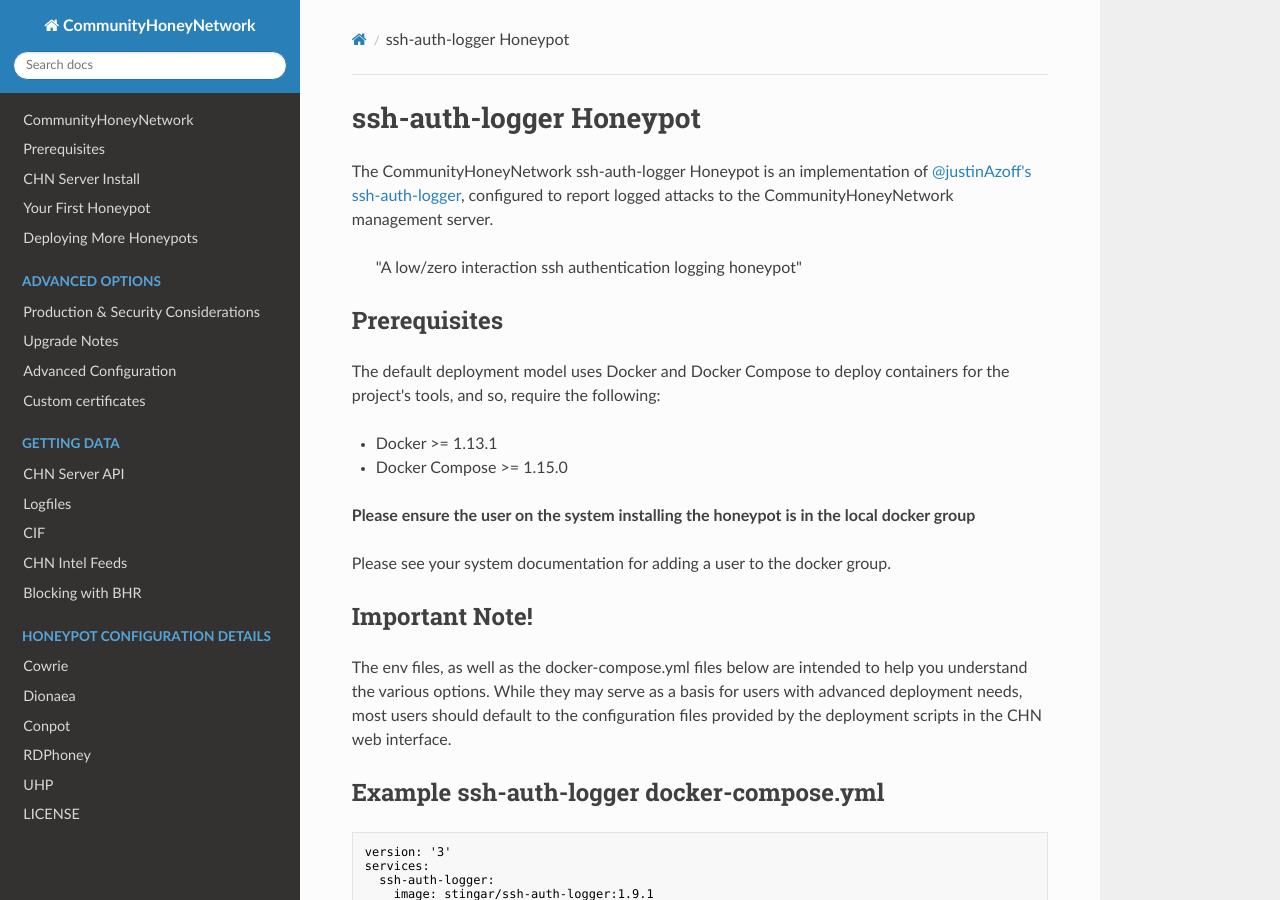
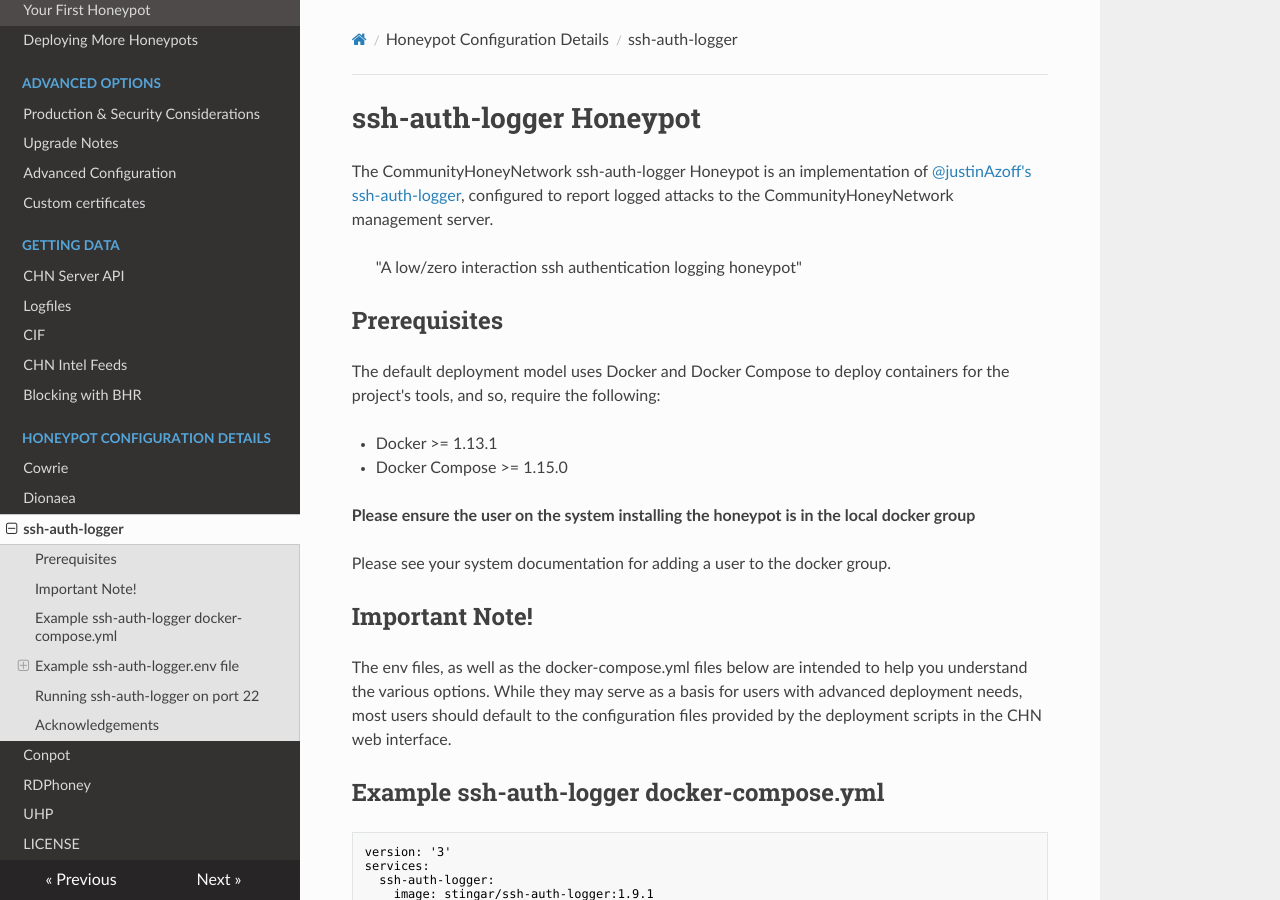
Before and after one commit to CommunityHoneyNetwork/chn-docs, an MkDocs documentation site: the page built from docs/ssh-auth-logger.md, in a window 1280 px wide and 900 px high. Built offline with MkDocs 1.6.1, drawn with Linux system fonts in a browser that asks for light colours; nearby versions of some CDN libraries; old or Windows-style settings are respelled for this version of MkDocs.

Commit message:
include ssh-auth-logger documentation
Signed-off-by: Jesse Bowling <jesse.bowling@duke.edu>

```diff
--- a/mkdocs.yml
+++ b/mkdocs.yml
@@ -24,6 +24,7 @@ pages:
     - 'Honeypot Configuration Details':
         - 'Cowrie': cowrie.md
         - 'Dionaea': dionaea.md
+        - 'ssh-auth-logger': ssh-auth-logger.md
         - 'Conpot': conpot.md
         - 'RDPhoney': rdphoney.md
         - 'UHP': uhp.md
```
